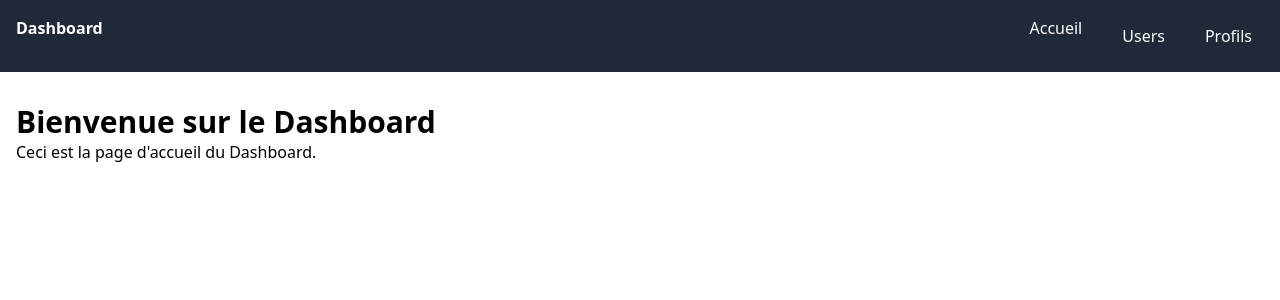
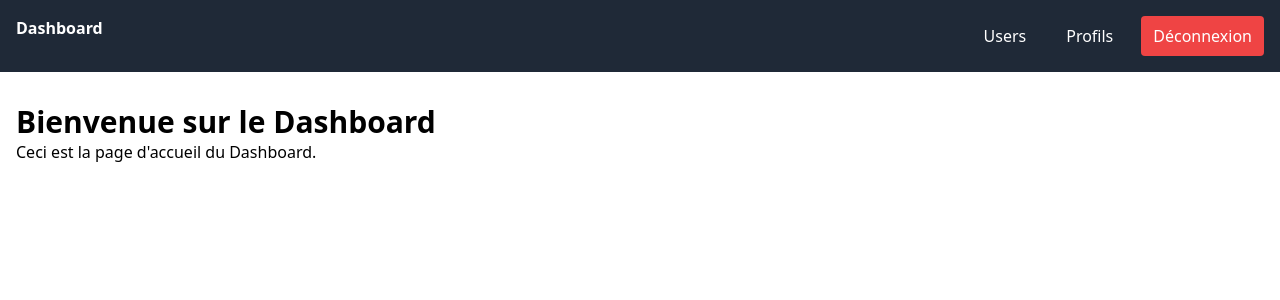
Before and after one commit to XaFiXxx/admin.socialgames, a React (Create React App) app: page /home in a window 1280 px wide. Shown: the top 300 px of the page. Built offline with nearby package versions, Linux system fonts and the light colour scheme; sample sign-in values are in the browser's storage.

Commit message:
Mise en place Déconnexion + petites ajustements

```diff
--- a/package.json
+++ b/package.json
@@ -11,6 +11,7 @@
     "react-dom": "^18.2.0",
     "react-router-dom": "^6.22.3",
     "react-scripts": "5.0.1",
+    "react-toastify": "^10.0.5",
     "web-vitals": "^2.1.4"
   },
   "scripts": {
--- a/src/App.js
+++ b/src/App.js
@@ -1,10 +1,15 @@
-import './App.css';
-import React from 'react';
-import { BrowserRouter as Router, Route, Routes, Navigate } from 'react-router-dom';
-import Login from './components/login/Login';
-import Navbar from './components/home/NavBar';
-import Home from './components/home/Home';
-import { useAuth } from './context/AuthContext';
+import "./App.css";
+import React from "react";
+import {
+  BrowserRouter as Router,
+  Route,
+  Routes,
+  Navigate,
+} from "react-router-dom";
+import Login from "./components/login/Login";
+import Navbar from "./components/home/NavBar";
+import Home from "./components/home/Home";
+import { useAuth } from "./context/AuthContext";
 
 function App() {
   const { isAuthenticated } = useAuth();
@@ -14,8 +19,18 @@ function App() {
       <div>
         {isAuthenticated && <Navbar />}
         <Routes>
-          <Route path="/login" element={!isAuthenticated ? <Login /> : <Navigate replace to="/home" />} />
-          <Route path="/home" element={isAuthenticated ? <Home /> : <Navigate replace to="/login" />} />
+          <Route
+            path="/login"
+            element={
+              !isAuthenticated ? <Login /> : <Navigate replace to="/home" />
+            }
+          />
+          <Route
+            path="/home"
+            element={
+              isAuthenticated ? <Home /> : <Navigate replace to="/login" />
+            }
+          />
           <Route path="/" element={<Navigate replace to="/login" />} />
         </Routes>
       </div>
--- a/src/components/home/NavBar.js
+++ b/src/components/home/NavBar.js
@@ -1,9 +1,43 @@
-import { useState } from 'react';
-import { Link } from 'react-router-dom';
+import { useState, useRef } from "react";
+import { Link, useNavigate } from "react-router-dom";
+import { toast } from "react-toastify";
+import { useAuth } from "../../context/AuthContext"; // Ajustez le chemin si nécessaire
 
 function Navbar() {
   const [showUsersMenu, setShowUsersMenu] = useState(false);
   const [showProfilesMenu, setShowProfilesMenu] = useState(false);
+  const usersMenuTimeoutRef = useRef(null);
+  const profilesMenuTimeoutRef = useRef(null);
+  const { logout } = useAuth();
+  const navigate = useNavigate();
+
+  const handleMouseEnterUsers = () => {
+    clearTimeout(usersMenuTimeoutRef.current);
+    setShowUsersMenu(true);
+  };
+
+  const handleMouseLeaveUsers = () => {
+    usersMenuTimeoutRef.current = setTimeout(() => {
+      setShowUsersMenu(false);
+    }, 200);
+  };
+
+  const handleMouseEnterProfiles = () => {
+    clearTimeout(profilesMenuTimeoutRef.current);
+    setShowProfilesMenu(true);
+  };
+
+  const handleMouseLeaveProfiles = () => {
+    profilesMenuTimeoutRef.current = setTimeout(() => {
+      setShowProfilesMenu(false);
+    }, 200);
+  };
+
+  const handleLogout = () => {
+    logout();
+    toast.success("Déconnexion réussie!");
+    navigate("/login"); // Assurez-vous que la route de connexion est correcte
+  };
 
   return (
     <nav className="bg-gray-800 text-white">
@@ -12,26 +46,61 @@ function Navbar() {
           <Link to="/">Dashboard</Link>
         </div>
         <ul className="flex space-x-4">
-                    <li>
-                        <Link to="/" className="hover:bg-gray-700 px-3 py-2 rounded">Accueil</Link>
-                    </li>
-                    <li onMouseEnter={() => setShowUsersMenu(true)} onMouseLeave={() => setShowUsersMenu(false)}>
-                        <button className="hover:bg-gray-700 px-3 py-2 rounded">Users</button>
+          <li
+            onMouseEnter={handleMouseEnterUsers}
+            onMouseLeave={handleMouseLeaveUsers}
+          >
+            <button className="hover:bg-gray-700 px-3 py-2 rounded">
+              Users
+            </button>
             {showUsersMenu && (
               <div className="absolute mt-2 py-2 w-48 bg-gray-700 rounded shadow-lg z-10">
-                                <Link to="/users/list" className="block px-4 py-2 hover:bg-gray-600">Liste des utilisateurs</Link>
-                                <Link to="/users/add" className="block px-4 py-2 hover:bg-gray-600">Ajouter un utilisateur</Link>
+                <Link
+                  to="/users/list"
+                  className="block px-4 py-2 hover:bg-gray-600"
+                >
+                  Liste des utilisateurs
+                </Link>
+                <Link
+                  to="/users/add"
+                  className="block px-4 py-2 hover:bg-gray-600"
+                >
+                  Ajouter un utilisateur
+                </Link>
               </div>
             )}
           </li>
-                    <li onMouseEnter={() => setShowProfilesMenu(true)} onMouseLeave={() => setShowProfilesMenu(false)}>
-                        <button className="hover:bg-gray-700 px-3 py-2 rounded">Profils</button>
+          <li
+            onMouseEnter={handleMouseEnterProfiles}
+            onMouseLeave={handleMouseLeaveProfiles}
+          >
+            <button className="hover:bg-gray-700 px-3 py-2 rounded">
+              Profils
+            </button>
             {showProfilesMenu && (
               <div className="absolute mt-2 py-2 w-48 bg-gray-700 rounded shadow-lg z-10">
-                                <Link to="/profiles/list" className="block px-4 py-2 hover:bg-gray-600">Liste des profils</Link>
-                                <Link to="/profiles/edit" className="block px-4 py-2 hover:bg-gray-600">Modifier les profils</Link>
+                <Link
+                  to="/profiles/list"
+                  className="block px-4 py-2 hover:bg-gray-600"
+                >
+                  Liste des profils
+                </Link>
+                <Link
+                  to="/profiles/edit"
+                  className="block px-4 py-2 hover:bg-gray-600"
+                >
+                  Modifier les profils
+                </Link>
               </div>
             )}
+          </li>
+          <li>
+            <button
+              onClick={handleLogout}
+              className="hover:bg-red-700 px-3 py-2 rounded bg-red-500"
+            >
+              Déconnexion
+            </button>
           </li>
         </ul>
       </div>
```
Also changed, not shown: 1 other file (tests, documents, lock files or other folders). Lines whose indentation alone changed are shown as unchanged.
